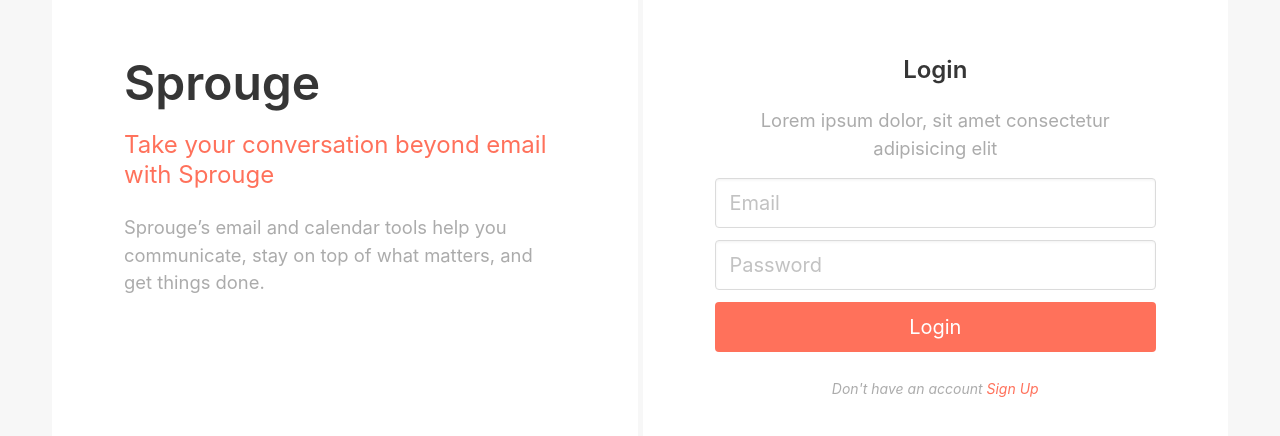
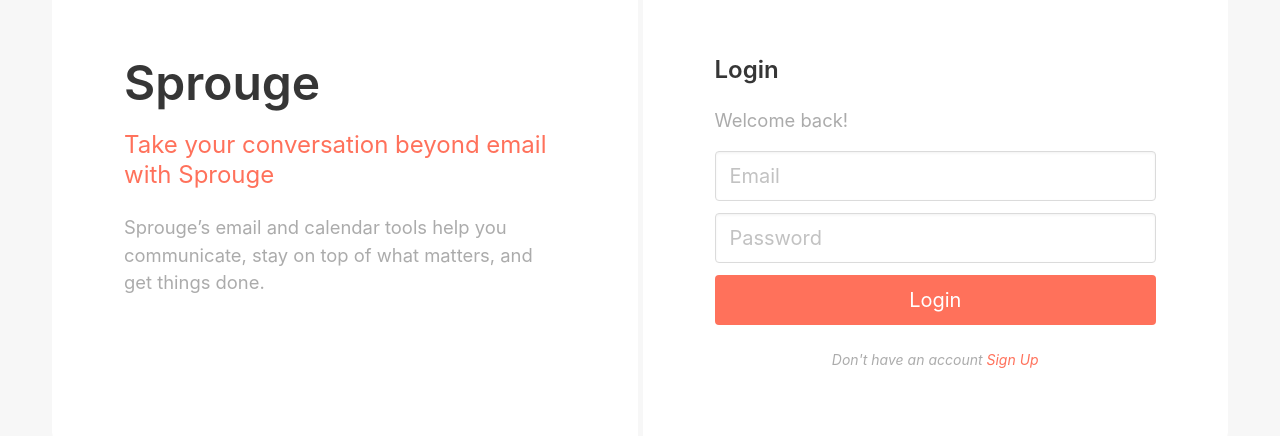
Before and after one commit to onwuvic/generic-reactive-form-validation, an Angular app: page / in a window 1280 px wide. Shown: the part 144-580 px from the top of the page. Built offline with nearby package versions, Linux system fonts and the light colour scheme.

Commit message:
change login and sigup text

```diff
--- a/src/app/app.component.html
+++ b/src/app/app.component.html
@@ -7,7 +7,7 @@
         <p>Sprouge’s email and calendar tools help you communicate,
           stay on top of what matters, and get things done.</p>
       </div>
-      <div class="column right has-text-centered">
+      <div class="column right">
         <router-outlet></router-outlet>
       </div>
     </div>
--- a/src/app/modules/login/login.component.html
+++ b/src/app/modules/login/login.component.html
@@ -1,5 +1,5 @@
 <h1 class="title is-4">Login</h1>
-<p class="description">Lorem ipsum dolor, sit amet consectetur adipisicing elit</p>
+<p class="description">Welcome back!</p>
 <form action="" autocomplete="false">
   <div class="field">
     <div class="control">
@@ -13,7 +13,7 @@
   </div>
   <button class="button is-block is-primary is-fullwidth is-medium">Login</button>
   <br>
-  <small class="text-center">
+  <small class="has-text-centered">
     <em>
       Don't have an account
       <a [routerLink]="['signup']" class="primary-color">Sign Up</a>
--- a/src/app/modules/sign-up/sign-up.component.html
+++ b/src/app/modules/sign-up/sign-up.component.html
@@ -1,5 +1,5 @@
 <h1 class="title is-4">Sign Up</h1>
-<p class="description">Lorem ipsum dolor, sit amet consectetur adipisicing elit</p>
+<p class="description">Let's get started!</p>
 <form action="">
   <div class="field">
     <div class="control">
@@ -28,7 +28,7 @@
   </div>
   <button class="button is-block is-primary is-fullwidth is-medium">Submit</button>
   <br>
-  <small class="text-center">
+  <small class="has-text-centered">
     <em>
       Already have an account
       <a [routerLink]="['']" class="primary-color">Login</a>
--- a/src/styles.scss
+++ b/src/styles.scss
@@ -29,6 +29,7 @@ body {
 
 small {
   color: var(--textLight);
+  display: block;
 }
 
 @media only screen and (max-width: 768px) {
```
